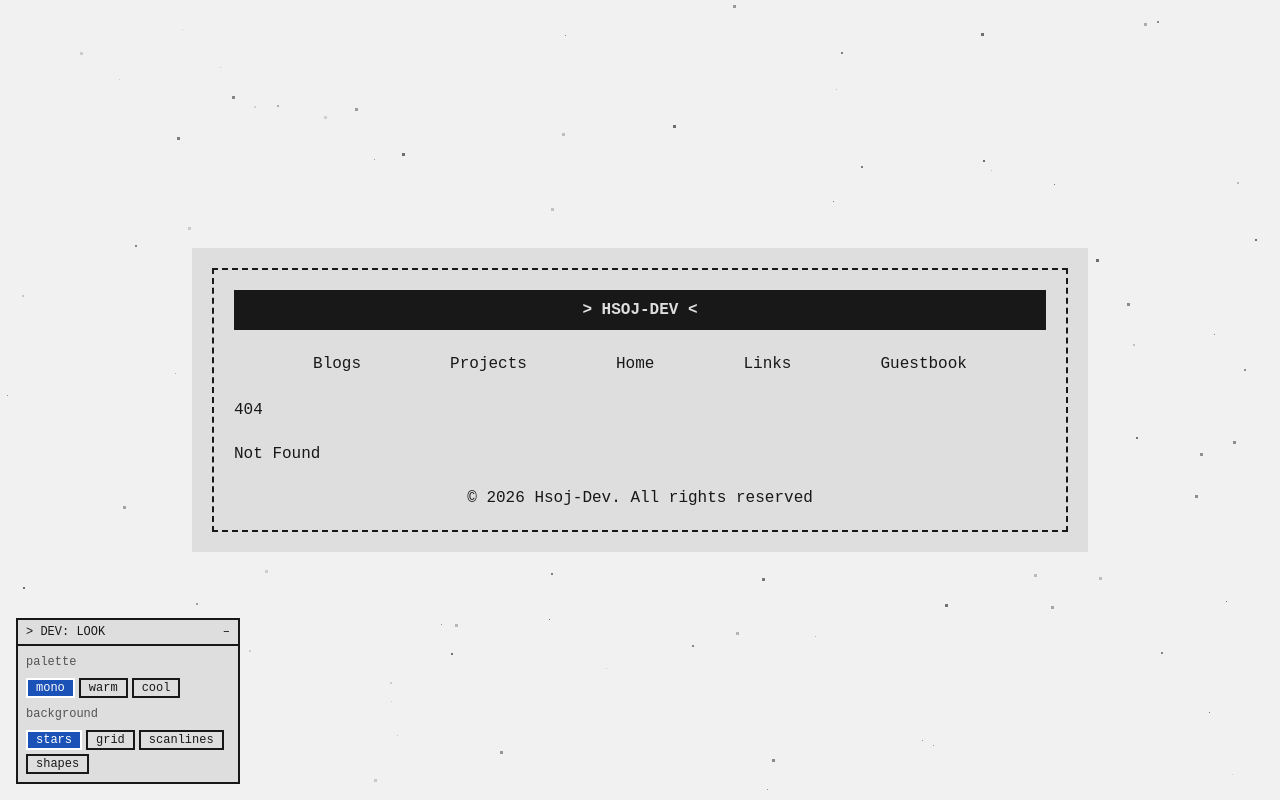
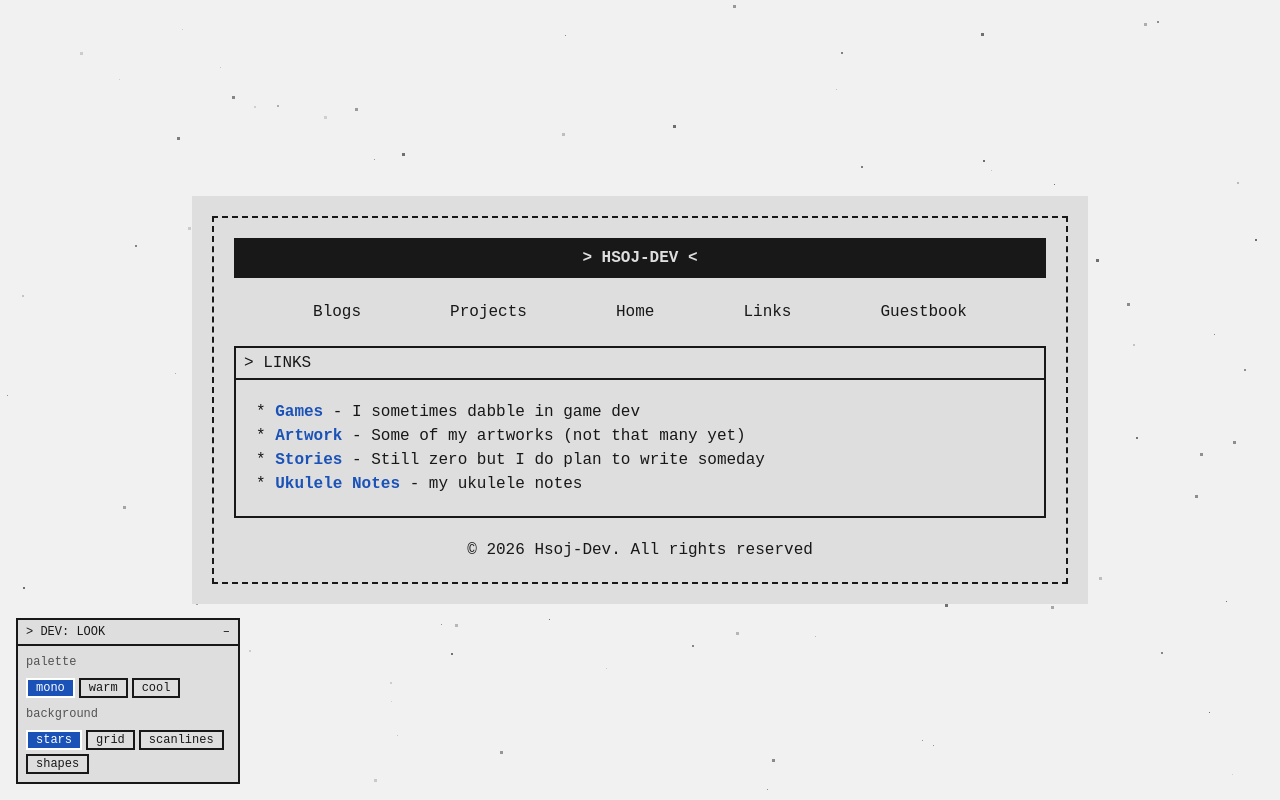
Before and after one commit to Hsoj-dev/hsoj.is-a.dev, a SvelteKit app: page /links in a window 1280 px wide. Before the commit this address had no page. Built offline with nearby package versions, Linux system fonts and the light colour scheme.

Commit message:
feat: add some pages

```diff
--- /dev/null
+++ b/src/routes/links/+page.svelte
@@ -0,0 +1,16 @@
+<script>
+	import { resolve } from "$app/paths";
+</script>
+<div class="border-2">
+    <div class="flex items-center border-b-2 h-8 px-2">
+        <p>> LINKS</p>
+    </div>
+    <div class="p-5">
+        <ul>
+            <li>* <a href={resolve("/games")} class="link link-hover font-bold">Games</a> - I sometimes dabble in game dev</li>
+            <li>* <a href={resolve("/artworks")} class="link link-hover font-bold">Artwork</a> - Some of my artworks (not that many yet)</li>
+            <li>* <a href={resolve("/stories")} class="link link-hover font-bold">Stories</a> - Still zero but I do plan to write someday</li>
+            <li>* <a href={resolve("/ukulele-notes")} class="link link-hover font-bold">Ukulele Notes</a> - my ukulele notes</li>
+        </ul>
+    </div>
+</div>
--- a/src/routes/projects/+page.svelte
+++ b/src/routes/projects/+page.svelte
@@ -1,11 +1,5 @@
-<!-- src\routes\projects\+page.svelte -->
-<script lang="ts">
-    import { resolve } from "$app/paths";
-</script>
-
-<div><p>List of Projects</p></div>
-
-<ul>
-    <li><a href={resolve('/projects/hsoj-bot')}>Hsoj-Bot</a></li>
-    <li><a href={resolve('/projects/scrabbly')}>Scrabbly</a></li>
-</ul>
+<div class="border-2">
+    <div class="flex items-center border-b-2 h-8 px-2">
+        <p>> MY PROJECTS</p>
+    </div>
+</div>
```
Also changed, not shown: src/routes/artworks/+page.svelte (added), src/routes/stories/+page.svelte (added), src/routes/ukulele-notes/+page.svelte (added).
